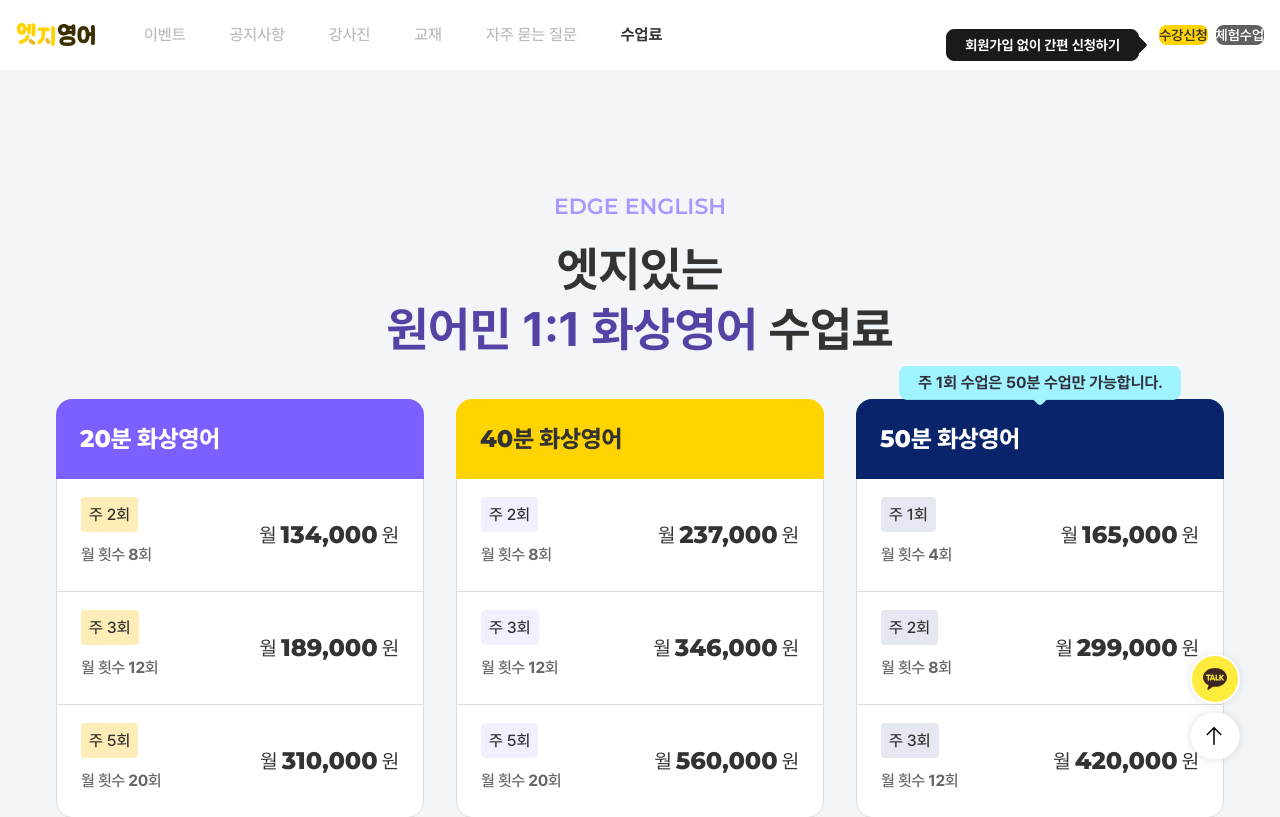
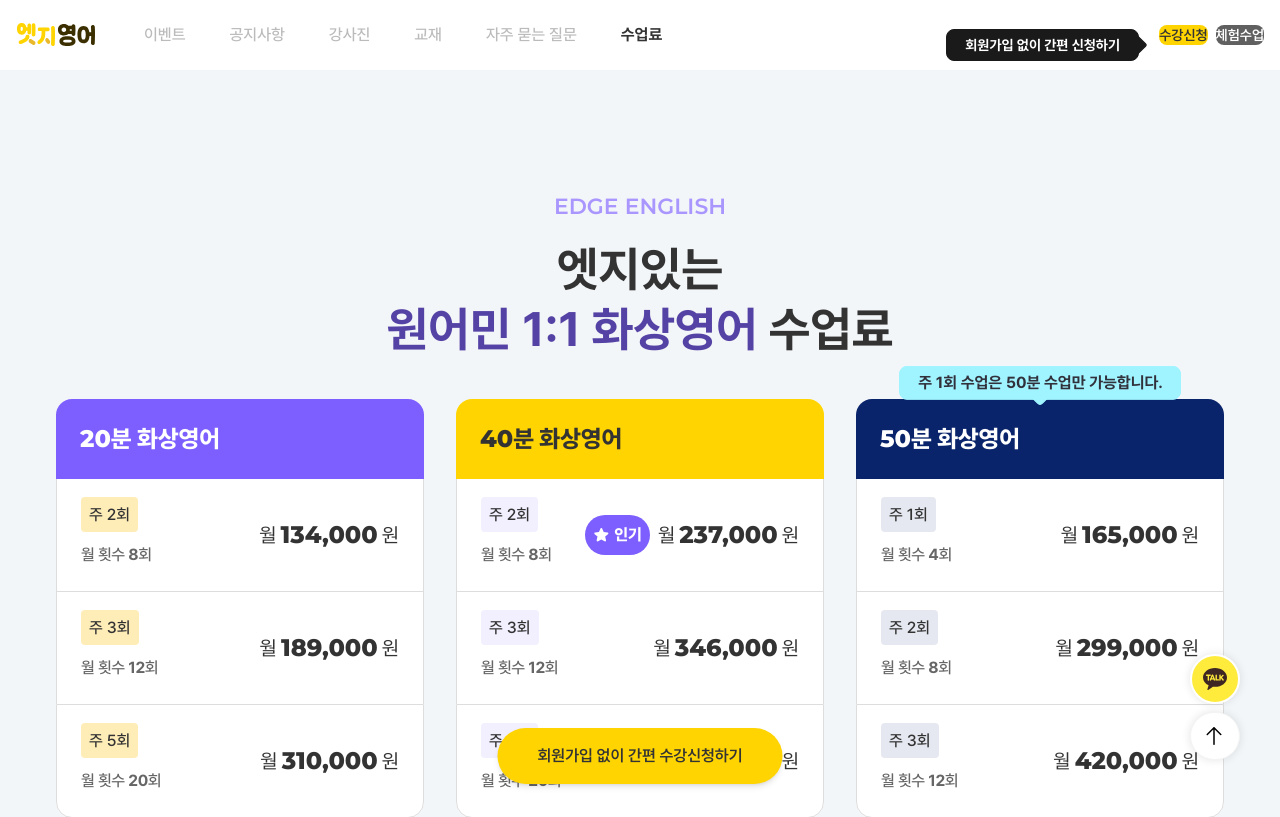
Before and after one commit to gandy818/edge-english, a Next.js app: page /price in a window 1280 px wide. Shown: the top 817 px of the page. Built offline with nearby package versions, Linux system fonts and the light colour scheme.

Commit message:
feat: 인기 뱃지, 바텀 플로팅 메뉴 퍼블리싱

```diff
--- a/src/app/price/page.tsx
+++ b/src/app/price/page.tsx
@@ -32,7 +32,7 @@ export default function PricePage() {
                 <span className="text-nowrap rounded bg-[#FFEDB8] p-2 font-medium max-md:text-xs">
                   주 2회
                 </span>
-                <p className="mt-4 font-medium tracking-tight text-[#666] max-md:text-sm">
+                <p className="mt-4 whitespace-nowrap font-medium tracking-tight text-[#666] max-md:text-sm">
                   월 횟수 <span className="font-bold text-[#666]">8</span>회
                 </p>
               </div>
@@ -52,7 +52,7 @@ export default function PricePage() {
                 <span className="text-nowrap rounded bg-[#FFEDB8] p-2 font-medium max-md:text-xs">
                   주 3회
                 </span>
-                <p className="mt-4 font-medium tracking-tight text-[#666] max-md:text-sm">
+                <p className="mt-4 whitespace-nowrap font-medium tracking-tight text-[#666] max-md:text-sm">
                   월 횟수 <span className="font-bold text-[#666]">12</span>회
                 </p>
               </div>
@@ -72,7 +72,7 @@ export default function PricePage() {
                 <span className="text-nowrap rounded bg-[#FFEDB8] p-2 font-medium max-md:text-xs">
                   주 5회
                 </span>
-                <p className="mt-4 font-medium tracking-tight text-[#666] max-md:text-sm">
+                <p className="mt-4 whitespace-nowrap font-medium tracking-tight text-[#666] max-md:text-sm">
                   월 횟수 <span className="font-bold text-[#666]">20</span>회
                 </p>
               </div>
@@ -102,11 +102,40 @@ export default function PricePage() {
                 <span className="text-nowrap rounded bg-[#7D5FFF1A] p-2 font-medium max-md:text-xs">
                   주 2회
                 </span>
-                <p className="mt-4 font-medium tracking-tight text-[#666] max-md:text-sm">
+                <p className="mt-4 whitespace-nowrap font-medium tracking-tight text-[#666] max-md:text-sm">
                   월 횟수 <span className="font-bold text-[#666]">8</span>회
                 </p>
               </div>
-              <div>
+
+              <div className="flex gap-2">
+                {/* 인기 뱃지 */}
+                <div className="flex items-center gap-1 whitespace-nowrap rounded-full bg-edge-purple p-2 font-extrabold text-white">
+                  <svg
+                    xmlns="http://www.w3.org/2000/svg"
+                    width="17"
+                    height="16"
+                    viewBox="0 0 17 16"
+                    fill="none"
+                  >
+                    <g clipPath="url(#clip0_1555_1020)">
+                      <path
+                        d="M14.9751 7.17815L12.1626 9.60502L13.0195 13.2344C13.0668 13.4314 13.0546 13.638 12.9845 13.8281C12.9144 14.0182 12.7896 14.1833 12.6257 14.3025C12.4618 14.4217 12.2663 14.4896 12.0639 14.4977C11.8614 14.5059 11.6611 14.4538 11.4882 14.3481L8.33199 12.4056L5.17387 14.3481C5.00101 14.4532 4.80093 14.5048 4.59883 14.4963C4.39673 14.4879 4.20163 14.4199 4.03812 14.3008C3.8746 14.1817 3.74998 14.0169 3.67993 13.8272C3.60989 13.6374 3.59756 13.4312 3.64449 13.2344L4.50449 9.60502L1.69199 7.17815C1.53905 7.04596 1.42845 6.87166 1.37398 6.67699C1.31952 6.48232 1.32361 6.27592 1.38575 6.08356C1.44789 5.89121 1.56533 5.72142 1.72339 5.59541C1.88145 5.4694 2.07313 5.39274 2.27449 5.37502L5.96199 5.07752L7.38449 1.63502C7.46149 1.44741 7.59254 1.28693 7.76097 1.17398C7.92941 1.06104 8.12763 1.00073 8.33043 1.00073C8.53323 1.00073 8.73145 1.06104 8.89989 1.17398C9.06832 1.28693 9.19937 1.44741 9.27637 1.63502L10.6982 5.07752L14.3857 5.37502C14.5875 5.39208 14.7797 5.46831 14.9384 5.59415C15.097 5.71999 15.215 5.88984 15.2775 6.08243C15.34 6.27502 15.3443 6.48178 15.2899 6.6768C15.2354 6.87182 15.1246 7.04644 14.9714 7.17877L14.9751 7.17815Z"
+                        fill="white"
+                      />
+                    </g>
+                    <defs>
+                      <clipPath id="clip0_1555_1020">
+                        <rect
+                          width="16"
+                          height="16"
+                          fill="white"
+                          transform="translate(0.332031)"
+                        />
+                      </clipPath>
+                    </defs>
+                  </svg>
+                  인기
+                </div>
                 <p className="flex items-center gap-1 text-xl max-md:text-sm">
                   월
                   <span className="font-montserrat text-2xl font-extrabold max-md:text-lg">
@@ -122,7 +151,7 @@ export default function PricePage() {
                 <span className="text-nowrap rounded bg-[#7D5FFF1A] p-2 font-medium max-md:text-xs">
                   주 3회
                 </span>
-                <p className="mt-4 font-medium tracking-tight text-[#666] max-md:text-sm">
+                <p className="mt-4 whitespace-nowrap font-medium tracking-tight text-[#666] max-md:text-sm">
                   월 횟수 <span className="font-bold text-[#666]">12</span>회
                 </p>
               </div>
@@ -142,7 +171,7 @@ export default function PricePage() {
                 <span className="text-nowrap rounded bg-[#7D5FFF1A] p-2 font-medium max-md:text-xs">
                   주 5회
                 </span>
-                <p className="mt-4 font-medium tracking-tight text-[#666] max-md:text-sm">
+                <p className="mt-4 whitespace-nowrap font-medium tracking-tight text-[#666] max-md:text-sm">
                   월 횟수 <span className="font-bold text-[#666]">20</span>회
                 </p>
               </div>
@@ -180,7 +209,7 @@ export default function PricePage() {
                 <span className="text-nowrap rounded bg-[#09246B1A] p-2 font-medium max-md:text-xs">
                   주 1회
                 </span>
-                <p className="mt-4 font-medium tracking-tight text-[#666] max-md:text-sm">
+                <p className="mt-4 whitespace-nowrap font-medium tracking-tight text-[#666] max-md:text-sm">
                   월 횟수 <span className="font-bold text-[#666]">4</span>회
                 </p>
               </div>
@@ -200,7 +229,7 @@ export default function PricePage() {
                 <span className="text-nowrap rounded bg-[#09246B1A] p-2 font-medium max-md:text-xs">
                   주 2회
                 </span>
-                <p className="mt-4 font-medium tracking-tight text-[#666] max-md:text-sm">
+                <p className="mt-4 whitespace-nowrap font-medium tracking-tight text-[#666] max-md:text-sm">
                   월 횟수 <span className="font-bold text-[#666]">8</span>회
                 </p>
               </div>
@@ -220,7 +249,7 @@ export default function PricePage() {
                 <span className="text-nowrap rounded bg-[#09246B1A] p-2 font-medium max-md:text-xs">
                   주 3회
                 </span>
-                <p className="mt-4 font-medium tracking-tight text-[#666] max-md:text-sm">
+                <p className="mt-4 whitespace-nowrap font-medium tracking-tight text-[#666] max-md:text-sm">
                   월 횟수 <span className="font-bold text-[#666]">12</span>회
                 </p>
               </div>
--- a/src/components/FloatingMenu.tsx
+++ b/src/components/FloatingMenu.tsx
@@ -11,6 +11,14 @@ export default function FloatingMenu() {
   };
 
   return (
+    <div>
+      <Link
+        href="https://forms.gle/rkvoS9ut3a5eSe659"
+        target="_blank"
+        className="fixed bottom-4 left-1/2 -translate-x-1/2 whitespace-nowrap rounded-full bg-edge-yellow px-10 py-4 font-semibold shadow-md"
+      >
+        회원가입 없이 간편 수강신청하기
+      </Link>
       <div className="fixed bottom-[4.5rem] right-4.5 z-[19] flex flex-col gap-2 xs:bottom-10 xs:right-10">
         {/* 카카오 버튼 */}
         <Link
@@ -39,5 +47,6 @@ export default function FloatingMenu() {
           />
         </button>
       </div>
+    </div>
   );
 }
--- a/src/components/Header.tsx
+++ b/src/components/Header.tsx
@@ -132,7 +132,7 @@ export default function Header() {
             <ul className="menu min-h-full w-80 bg-white p-4 text-base-content">
               {/* 헤더 */}
               <li>
-                <div className="flex justify-between">
+                <div className="flex justify-between hover:bg-white">
                   <Link href="/">
                     <img src="/images/logo.svg" alt="logo" />
                   </Link>
--- a/src/components/tutros/TutorGallery.tsx
+++ b/src/components/tutros/TutorGallery.tsx
@@ -29,6 +29,7 @@ export default function TutorGallery({ tutorList }: { tutorList: TutorType[] })
     const modal = document.getElementById('tutor_modal') as HTMLDialogElement;
 
     modal?.close();
+    setSelectedTutor(undefined);
   };
 
   return (
@@ -116,7 +117,7 @@ export default function TutorGallery({ tutorList }: { tutorList: TutorType[] })
                 </div>
 
                 {/* 소개 */}
-                <div className="ml-10 flex flex-1 flex-col max-md:ml-0 max-md:mt-6">
+                <div className="mb-10 ml-10 flex flex-1 flex-col max-md:ml-0 max-md:mt-6">
                   <p className="mb-4 text-2xl font-bold max-md:text-xl">
                     엣지 운영진이 소개하는 튜터
                   </p>
```
Lines whose indentation alone changed are shown as unchanged.
